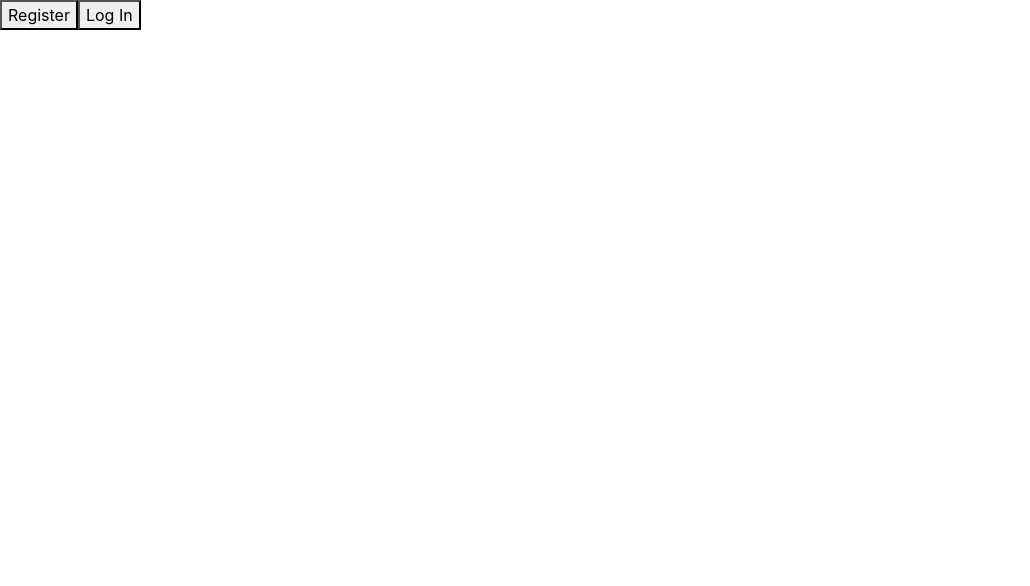
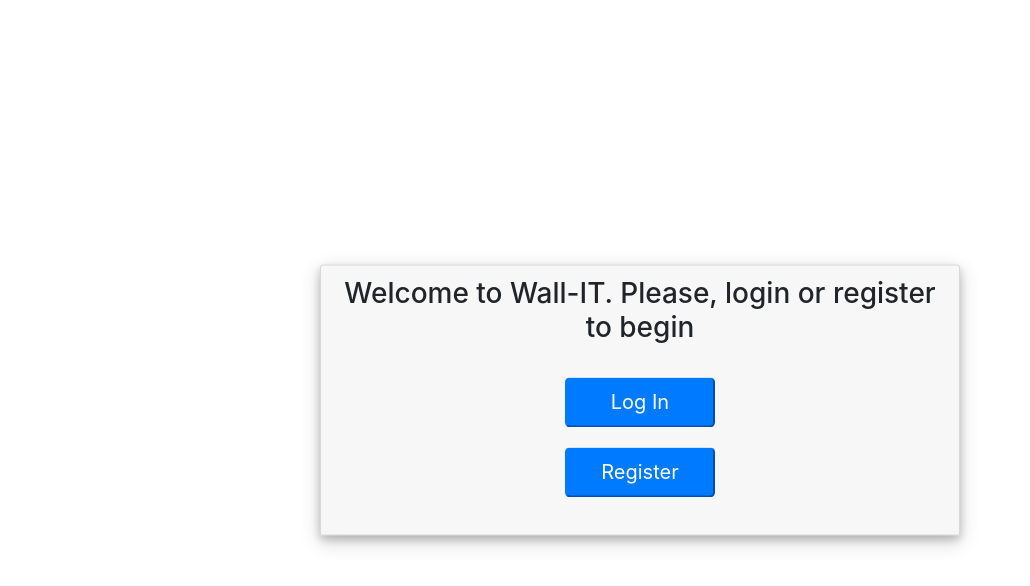
Before and after one commit to Stepos36/wall-it, a React (Create React App) app in the folder client/: page /profile in a window 1280 px wide. Shown: the top 586 px of the page, without its empty margins (0-1030 px from the left). Built offline with nearby package versions, Linux system fonts and the light colour scheme.

Commit message:
styling added to login/register page

```diff
--- a/client/src/components/Landing/index.js
+++ b/client/src/components/Landing/index.js
@@ -1,5 +1,6 @@
 import React from "react";
 import axios from "axios";
+import "./style.css";
 
 class Landing extends React.Component {
 
@@ -52,26 +53,37 @@ class Landing extends React.Component {
             email: email,
             password: password
         }).then(response => {
-            if (response.status === 200){
+            if (response.status === 200) {
                 this.props.handler(response.data.id, true)
             }
-            else {alert("Unknown Error")}
+            else { alert("Unknown Error") }
         })
     }
 
     render() {
         if (this.state.page == "") {
             return (
+                <div className="container login-container text-center card card-header">
+                    <h3>Welcome to Wall-IT. Please, login or register to begin</h3>
+                    <div className="row">
+                        <div className="col-md-12 forms card-body">
                             <div>
-                <button onClick={() => this.setState({page: "register"})}>Register</button>
-                <button onClick={() => this.setState({page: "login"})}>Log In</button>
+                                <button className="loginBtn buttons btn-primary btn-lg" onClick={() => this.setState({ page: "login" })}>Log In</button>
+                            </div>
+                            <div>
+                                <button className="regBtn buttons btn-primary btn-lg" onClick={() => this.setState({ page: "register" })}>Register</button>
+                            </div>
+                        </div>
+                    </div>
                 </div>
             );
         }
         else if (this.state.page == "login") {
             return (
-                <div>
+                <div className="container login-container text-center card card-header">
+                    <div><h3>Please login to your account to continue</h3></div>
                     <form className="form">
+                        <div className="login-info">
                             <input
                                 value={this.state.email}
                                 name="email"
@@ -79,6 +91,8 @@ class Landing extends React.Component {
                                 type="text"
                                 placeholder="E-Mail"
                             />
+                        </div>
+                        <div className="login-info">
                             <input
                                 value={this.state.password}
                                 name="password"
@@ -86,44 +100,55 @@ class Landing extends React.Component {
                                 type="password"
                                 placeholder="Password"
                             />
-                <button onClick={this.handleLoginSubmit}>Submit</button>
+                        </div>
+                        <button className="subBtn buttons btn-primary btn-lg" onClick={this.handleLoginSubmit}>Submit</button>
                     </form>
                 </div>
             );
         }
         else if (this.state.page == "register") {
             return (
+                <div className="container login-container text-center card card-header">
+                <div><h3>Please fill out all fields to register to Wall-IT</h3></div>
+                    <form className="form">
                         <div>
-                    <form className="form">
-                    <input
+                            <input className="user-info"
                                 value={this.state.firstName}
                                 name="firstName"
                                 onChange={this.handleInputChange}
                                 type="text"
                                 placeholder="First Name"
                             />
-                    <input
+                            <input className="user-info"
                                 value={this.state.lastName}
                                 name="lastName"
                                 onChange={this.handleInputChange}
                                 type="text"
                                 placeholder="Last Name"
                             />
-                    <input
+                        </div>
+
+                        <div>
+                            <input className="user-info"
                                 value={this.state.email}
                                 name="email"
                                 onChange={this.handleInputChange}
                                 type="text"
                                 placeholder="E-Mail"
                             />
-                    <input
+                            <input className="user-info"
                                 value={this.state.password}
                                 name="password"
                                 onChange={this.handleInputChange}
                                 type="password"
                                 placeholder="Password"
                             />
-                    <button onClick={this.handleRegisterSubmit}>Submit</button>
+                        </div>
+
+
+                        <div>
+                        <button className="subBtn buttons btn-primary btn-lg" onClick={this.handleRegisterSubmit}>Submit</button>
+                        </div>
                     </form>
                 </div>
             )
--- /dev/null
+++ b/client/src/components/Landing/style.css
@@ -0,0 +1,33 @@
+.login-container {
+    position: fixed;
+    top: 50%;
+    left: 50%;
+    transform: translate(-50%, -50%);
+}
+
+.card {
+    width:300px;
+    width:50%;
+    box-shadow: 0 4px 8px 0 rgba(0, 0, 0, 0.2), 0 6px 20px 0 rgba(0, 0, 0, 0.19);
+}
+
+.forms {
+    text-align: center;
+    padding: 5px;
+    margin: 10px
+}
+
+.buttons {
+    size: 10px;
+    margin: 10px;
+    width: 150px;
+    max-width: 100%;
+}
+.login-info {
+    padding: 10px;
+}
+
+.user-info{
+    padding:5px;
+    margin:10px
+}
```
Also changed, not shown: client/src/components/Pages/index.js (added, +13 -0 lines). Lines whose indentation alone changed are shown as unchanged.
